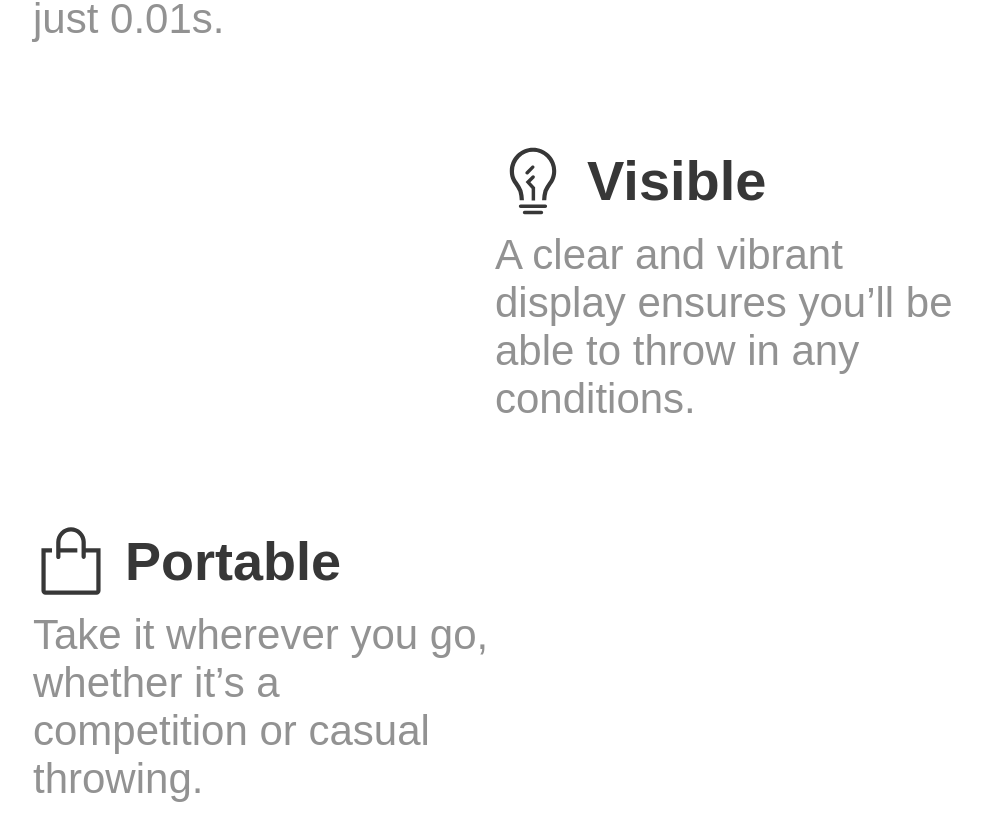
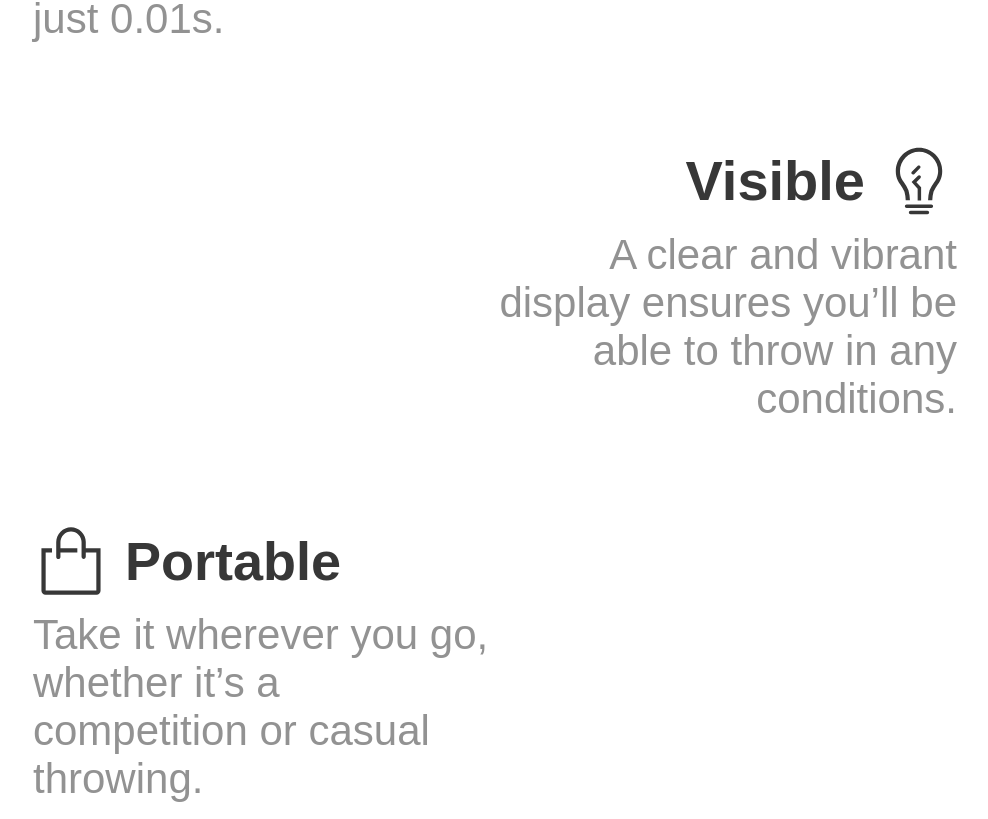
Before and after one commit to frederickjboyd/asure-solutions-frontend, a React (Create React App) app: page /products in a window 1280 px wide. Shown: the part 1081-1900 px from the top of the page, without its empty margins (145-1133 px from the left). Built offline with nearby package versions, Linux system fonts and the light colour scheme; what webfontloader would draw is missing.

Commit message:
Aligned items properly on product details page

```diff
--- a/src/Pages/Products/Details.css
+++ b/src/Pages/Products/Details.css
@@ -29,6 +29,13 @@
   margin-bottom: 12px;
 }
 
+.titleWrapperRight {
+  display: flex;
+  justify-content: flex-end;
+  align-items: center;
+  margin-bottom: 12px;
+}
+
 .detailsContainer img {
   max-width: 76px;
   max-height: 76px;
@@ -40,6 +47,7 @@
   font-weight: 600;
   color: #373737;
   margin-left: 16px;
+  margin-right: 16px;
   margin-top: 0px;
   margin-bottom: 0px;
 }
@@ -60,8 +68,10 @@
   font-weight: 600;
   color: #373737;
   margin-left: 16px;
+  margin-right: 16px;
   margin-top: 0px;
   margin-bottom: 0px;
+  text-align: right;
 }
 
 .detailsContainerRight p {
@@ -71,4 +81,5 @@
   color: #929292;
   margin-top: 0px;
   margin-bottom: 0px;
+  text-align: right;
 }
--- a/src/Pages/Products/Details.js
+++ b/src/Pages/Products/Details.js
@@ -4,21 +4,35 @@ import { LTD_DETAILS } from '../../shared/constants/productDetails';
 
 export default class Details extends Component {
   render() {
-    let detailsContainer;
+    let detailsContainer, titleWrapper;
 
     return (
       <div>
         {LTD_DETAILS.map(item => {
-          item.alignRight
-            ? (detailsContainer = 'detailsContainerRight')
-            : (detailsContainer = 'detailsContainer');
+          if (item.alignRight) {
+            detailsContainer = 'detailsContainerRight';
+            titleWrapper = 'titleWrapperRight';
+          } else {
+            detailsContainer = 'detailsContainer';
+            titleWrapper = 'titleWrapper';
+          }
+          // item.alignRight
+          //   ? (detailsContainer = 'detailsContainerRight')
+          //   : (detailsContainer = 'detailsContainer');
           return (
             <div className={detailsContainer}>
               <div className="detailWrapper">
-                <div className="titleWrapper">
-                  <img src={item.img} alt="icon" />
-                  <h3>{item.title}</h3>
-                </div>
+                {item.alignRight ? (
+                  <div className={titleWrapper}>
+                    <h3>{item.title}</h3>
+                    <img src={item.img} alt="icon" />
+                  </div>
+                ) : (
+                  <div className={titleWrapper}>
+                    <img src={item.img} alt="icon" />
+                    <h3>{item.title}</h3>
+                  </div>
+                )}
                 <p>{item.description}</p>
               </div>
             </div>
```
